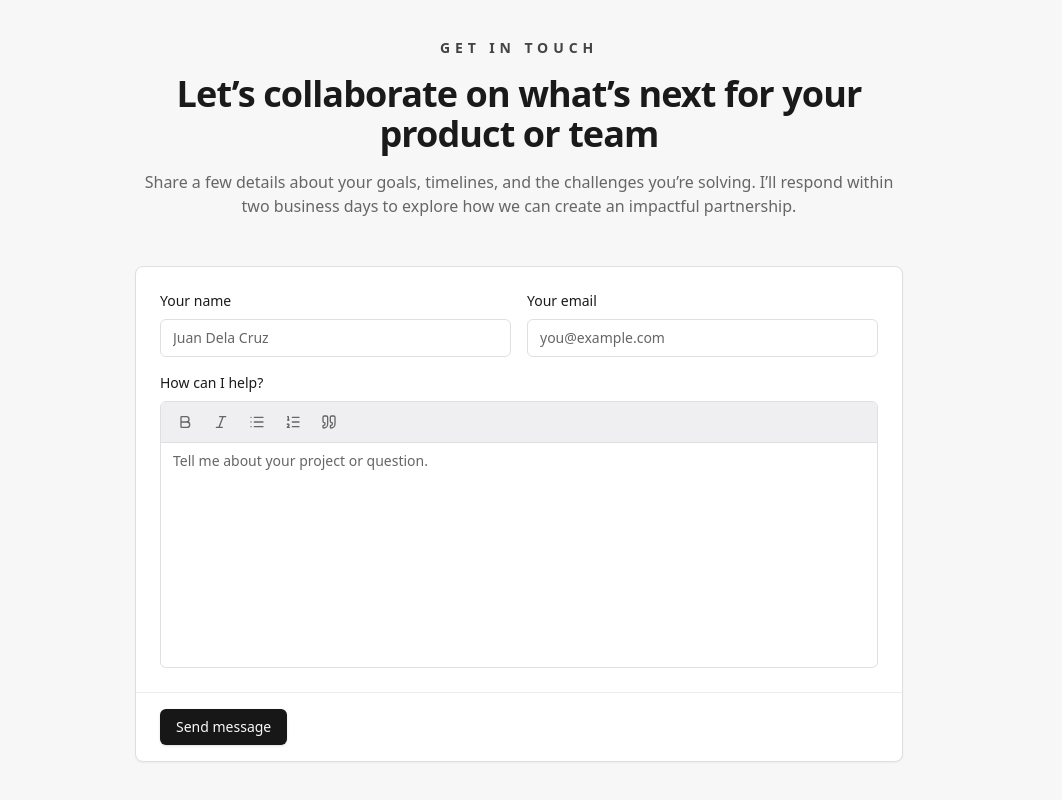
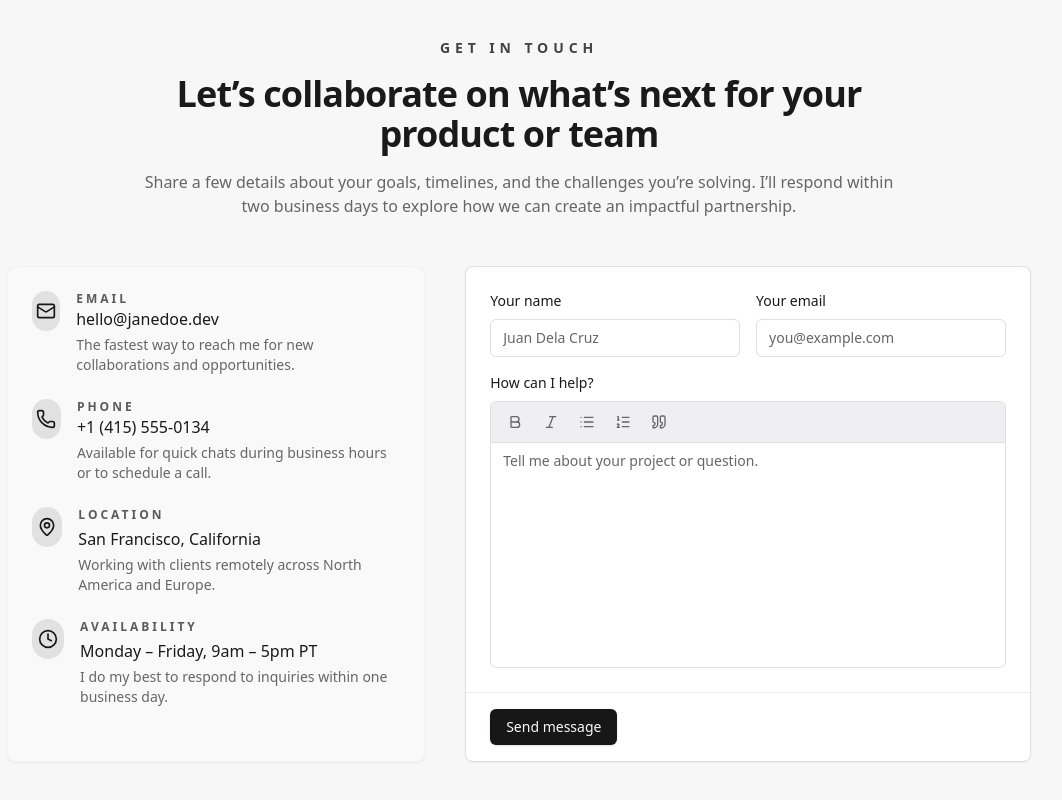
Before and after one commit to Antholem/web-portfolio, a Next.js app: page / in a window 1280 px wide. Shown: the part 1015-1815 px from the top of the page, without its empty margins (121-1183 px from the left). Built offline with nearby package versions, Linux system fonts and the light colour scheme; no server answers.

Commit message:
Add contact details card to contact section

```diff
--- a/src/components/contact-section.tsx
+++ b/src/components/contact-section.tsx
@@ -1,4 +1,44 @@
 import ContactForm from "@/components/contact-form";
+import { Card } from "@/components/ui/card";
+import type { LucideIcon } from "lucide-react";
+import { Clock, Mail, MapPin, Phone } from "lucide-react";
+
+type ContactDetail = {
+  label: string;
+  value: string;
+  description?: string;
+  href?: string;
+  icon: LucideIcon;
+};
+
+const contactDetails: ContactDetail[] = [
+  {
+    label: "Email",
+    value: "hello@janedoe.dev",
+    description: "The fastest way to reach me for new collaborations and opportunities.",
+    href: "mailto:hello@janedoe.dev",
+    icon: Mail,
+  },
+  {
+    label: "Phone",
+    value: "+1 (415) 555-0134",
+    description: "Available for quick chats during business hours or to schedule a call.",
+    href: "tel:+14155550134",
+    icon: Phone,
+  },
+  {
+    label: "Location",
+    value: "San Francisco, California",
+    description: "Working with clients remotely across North America and Europe.",
+    icon: MapPin,
+  },
+  {
+    label: "Availability",
+    value: "Monday – Friday, 9am – 5pm PT",
+    description: "I do my best to respond to inquiries within one business day.",
+    icon: Clock,
+  },
+];
 
 export default function ContactSection() {
   return (
@@ -16,8 +56,43 @@ export default function ContactSection() {
           </p>
         </div>
 
-        <div className="mx-auto w-full max-w-4xl">
-          <ContactForm />
+        <div className="mx-auto grid w-full max-w-5xl gap-10 lg:grid-cols-[minmax(0,0.85fr)_minmax(0,1.15fr)] lg:items-start">
+          <Card className="h-full border-muted/60 bg-background/70 p-6 shadow-sm backdrop-blur">
+            <div className="space-y-6">
+              {contactDetails.map(({ label, value, description, href, icon: Icon }) => (
+                <div key={label} className="flex gap-4">
+                  <span className="flex h-10 w-10 items-center justify-center rounded-full bg-primary/10 text-primary">
+                    <Icon className="h-5 w-5" aria-hidden="true" />
+                  </span>
+
+                  <div className="space-y-1">
+                    <p className="text-xs font-semibold uppercase tracking-[0.25em] text-primary/70">
+                      {label}
+                    </p>
+
+                    {href ? (
+                      <a
+                        href={href}
+                        className="text-base font-medium text-foreground transition hover:text-primary"
+                      >
+                        {value}
+                      </a>
+                    ) : (
+                      <p className="text-base font-medium text-foreground">{value}</p>
+                    )}
+
+                    {description ? (
+                      <p className="text-sm text-muted-foreground">{description}</p>
+                    ) : null}
+                  </div>
+                </div>
+              ))}
+            </div>
+          </Card>
+
+          <div className="w-full max-w-4xl lg:ml-auto">
+            <ContactForm />
+          </div>
         </div>
       </div>
     </section>
```
